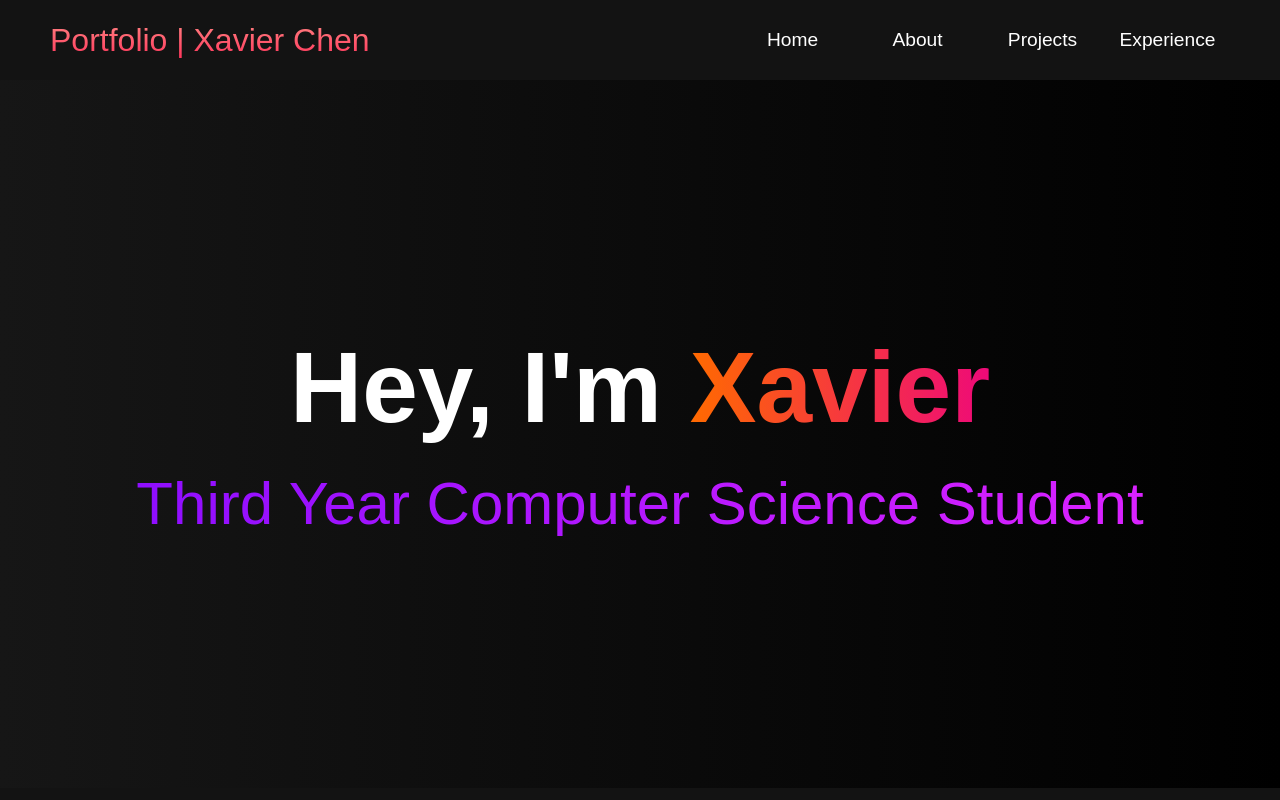
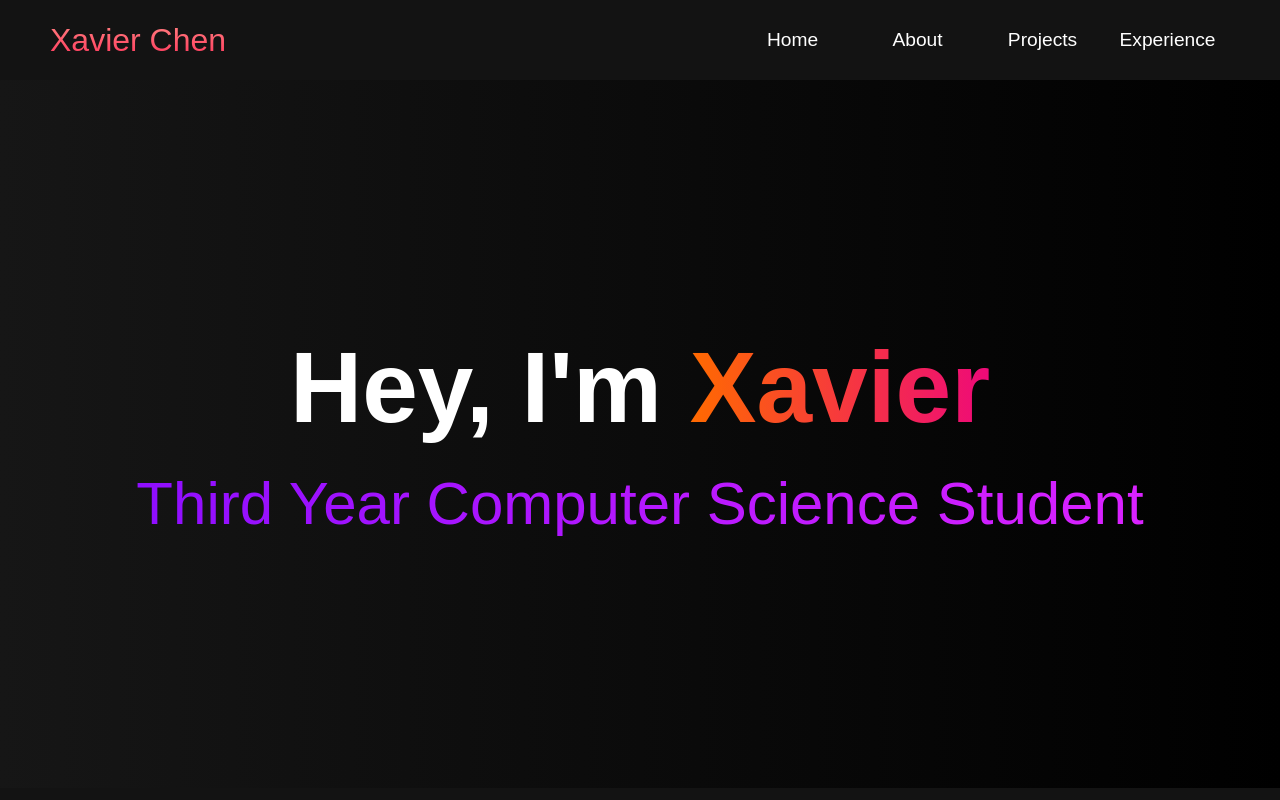
Before and after one commit to xavchen515/xavchen515.github.io, a plain HTML site: page index.html in a window 1280 px wide. Shown: the top 800 px of the page. Drawn offline with Linux system fonts and the light colour scheme.

Commit message:
new commit

```diff
--- a/index.html
+++ b/index.html
@@ -3,7 +3,7 @@
   <head>
     <meta charset="UTF-8" />
     <meta name="viewport" content="width=device-width, initial-scale=1.0" />
-    <title>Xavier Chen</title>
+    <title>Portfolio | Xavier Chen</title>
     <link rel="stylesheet" href="css/base.css" />
     <link
       rel="stylesheet"
@@ -15,7 +15,7 @@
     <!-- Navbar Section -->
     <nav class="navbar">
       <div class="navbar__container">
-        <a href="#home" id="navbar__logo">Portfolio | Xavier Chen</a>
+        <a href="#home" id="navbar__logo">Xavier Chen</a>
         <div class="navbar__toggle" id="mobile-menu">
           <span class="bar"></span> <span class="bar"></span>
           <span class="bar"></span>
```
